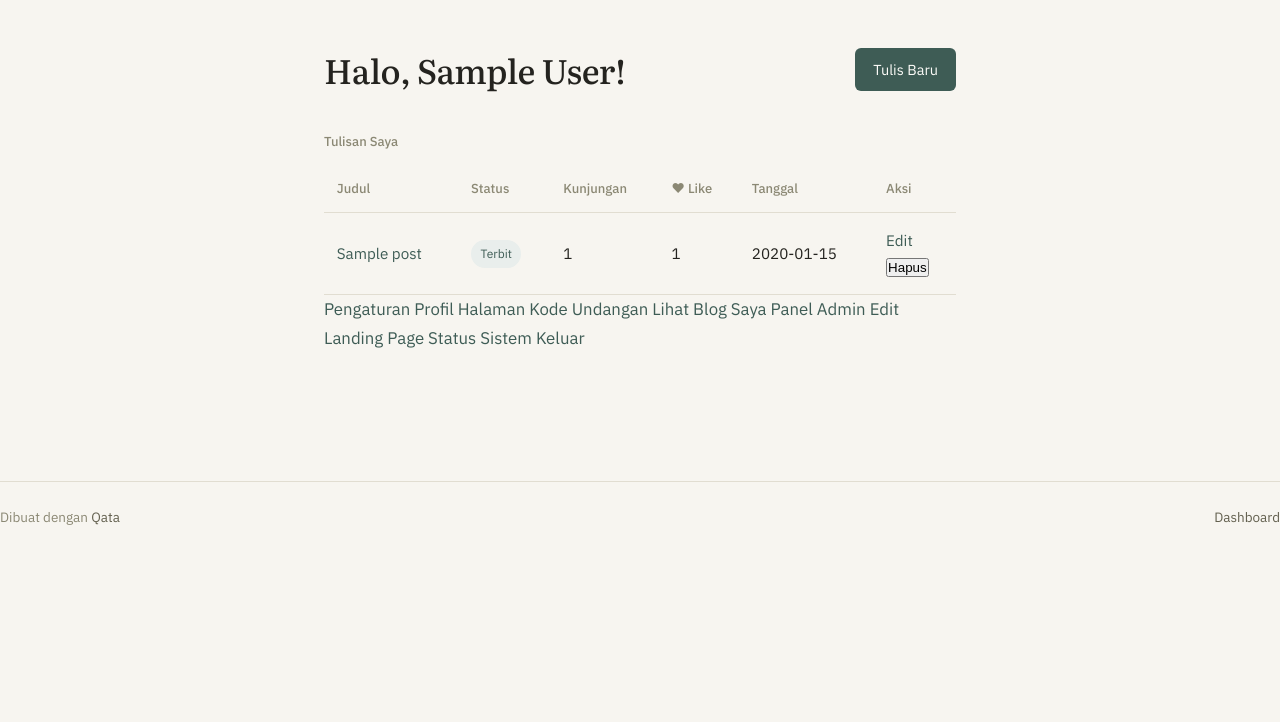
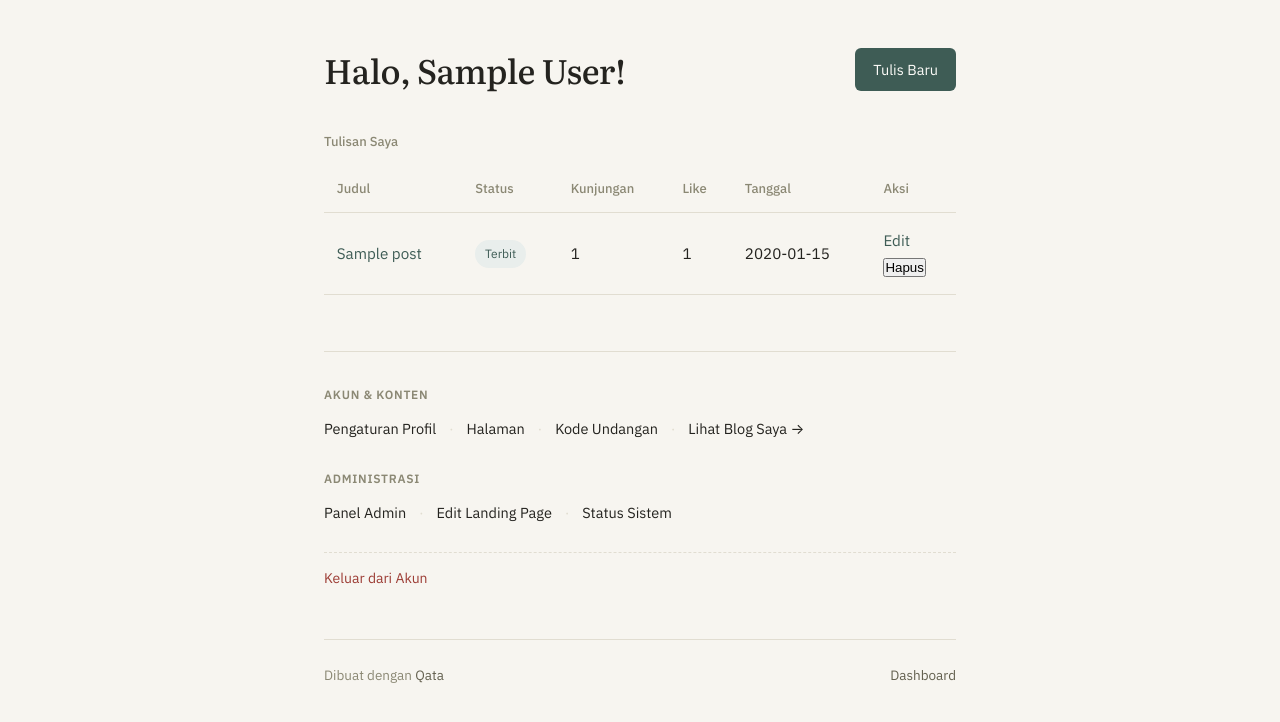
Before and after one commit to andriawekh-droid/qata, a Flask app: page /dashboard/ in a window 1280 px wide. Shown: the top 722 px of the page. Run offline with Flask 3, Linux system fonts and the light colour scheme; a user stored in the database is signed in; tables that the repository leaves empty hold one stand-in row (values such as "Sample post").

Commit message:
Rapikan footer, perjelas menu dashboard, pagination 5 tulisan, dan batasi recent & popular ke 3

```diff
--- a/dashboard.py
+++ b/dashboard.py
@@ -52,6 +52,21 @@ def hitung_waktu_baca(content):
 @login_required
 def index():
     db = get_db()
+
+    # Pagination: 5 tulisan per halaman
+    page = request.args.get('page', 1, type=int)
+    if page < 1:
+        page = 1
+    per_page = 5
+
+    total_row = db.execute(
+        'SELECT COUNT(*) as total FROM posts WHERE user_id = ?',
+        (current_user.id,)
+    ).fetchone()
+    total_posts = total_row['total'] if total_row else 0
+    total_pages = max(1, (total_posts + per_page - 1) // per_page)
+    offset = (page - 1) * per_page
+
     posts = db.execute(
         '''SELECT p.*,
            COUNT(DISTINCT pv.id) as view_count,
@@ -61,10 +76,18 @@ def index():
            LEFT JOIN likes l ON p.id = l.post_id
            WHERE p.user_id = ?
            GROUP BY p.id
-           ORDER BY p.created_at DESC''',
-        (current_user.id,)
+           ORDER BY p.created_at DESC
+           LIMIT ? OFFSET ?''',
+        (current_user.id, per_page, offset)
     ).fetchall()
-    return render_template('dashboard/index.html', posts=posts)
+
+    return render_template(
+        'dashboard/index.html',
+        posts=posts,
+        page=page,
+        total_pages=total_pages,
+        total_posts=total_posts
+    )
 
 @dashboard_bp.route('/tulisan/baru', methods=['GET', 'POST'])
 @login_required
--- a/static/style.css
+++ b/static/style.css
@@ -848,3 +848,126 @@ article.post-full h1,
 .sistem-bar { height: 4px; background: var(--line); border-radius: 2px; overflow: hidden; }
 .sistem-bar-fill { height: 100%; background: var(--accent); border-radius: 2px; }
 .sistem-bar-warn { background: var(--danger); }
+
+/* Pagination Dashboard */
+.pagination {
+    display: flex;
+    justify-content: space-between;
+    align-items: center;
+    margin-top: 1.75rem;
+    padding-top: 1.25rem;
+    border-top: 1px solid var(--line);
+    font-size: 13.5px;
+    font-family: "IBM Plex Sans", sans-serif;
+}
+
+.btn-page {
+    display: inline-flex;
+    align-items: center;
+    padding: 6px 14px;
+    border-radius: 6px;
+    border: 1px solid var(--line);
+    background: var(--paper-raised);
+    color: var(--ink-soft);
+    text-decoration: none;
+    transition: all 0.15s ease;
+}
+
+.btn-page:hover:not(.disabled) {
+    border-color: var(--accent);
+    color: var(--accent);
+    text-decoration: none;
+}
+
+.btn-page.disabled {
+    opacity: 0.4;
+    cursor: not-allowed;
+    border-color: var(--line);
+    color: var(--ink-faint);
+}
+
+.page-info {
+    color: var(--ink-faint);
+    font-size: 13px;
+}
+
+/* Dashboard Menu - Rapi, Berkelompok, & Jelas */
+.dashboard-menu {
+    margin-top: 3.5rem;
+    padding-top: 2rem;
+    border-top: 1px solid var(--line);
+    display: flex;
+    flex-direction: column;
+    gap: 1.5rem;
+}
+
+.dashboard-menu-group {
+    display: flex;
+    flex-direction: column;
+    gap: 0.5rem;
+}
+
+.dashboard-menu-heading {
+    font-size: 12px;
+    text-transform: uppercase;
+    letter-spacing: 0.06em;
+    color: var(--ink-faint);
+    font-weight: 600;
+}
+
+.dashboard-menu-links {
+    display: flex;
+    flex-wrap: wrap;
+    align-items: center;
+    gap: 0.6rem 0.8rem;
+    font-size: 14.5px;
+}
+
+.dashboard-menu-links a {
+    color: var(--ink);
+    text-decoration: none;
+    padding: 3px 0;
+    transition: color 0.15s ease;
+}
+
+.dashboard-menu-links a:hover {
+    color: var(--accent);
+    text-decoration: underline;
+    text-underline-offset: 3px;
+}
+
+.menu-divider {
+    color: var(--line);
+    user-select: none;
+}
+
+.dashboard-menu-footer {
+    padding-top: 0.8rem;
+    border-top: 1px dashed var(--line);
+}
+
+.logout-link {
+    color: var(--danger) !important;
+    font-size: 14px;
+    text-decoration: none;
+    align-self: flex-start;
+}
+
+.logout-link:hover {
+    text-decoration: underline;
+}
+
+@media (max-width: 560px) {
+    .dashboard-menu-links {
+        flex-direction: column;
+        align-items: flex-start;
+        gap: 0.5rem;
+    }
+    .menu-divider {
+        display: none;
+    }
+    .pagination {
+        flex-direction: column;
+        gap: 0.8rem;
+    }
+}
--- a/templates/base.html
+++ b/templates/base.html
@@ -4,7 +4,7 @@
     <meta charset="UTF-8">
     <meta name="viewport" content="width=device-width, initial-scale=1.0">
     <title>{% block title %}Qata{% endblock %}</title>
-    <link rel="stylesheet" href="{{ url_for('static', filename='style.css') }}?v=8">
+    <link rel="stylesheet" href="{{ url_for('static', filename='style.css') }}?v=9">
     <link rel="icon" href="{{ url_for('static', filename='favicon.ico') }}" type="image/x-icon">
 </head>
 <body>
@@ -17,7 +17,6 @@
             {% endif %}
         {% endwith %}
         {% block content %}{% endblock %}
-    </main>
 
         <footer class="footer">
             <span class="footer-left">Dibuat dengan <a href="{{ url_for('public.index') }}">Qata</a></span>
@@ -25,5 +24,6 @@
             <a class="footer-right" href="{{ url_for('dashboard.index') }}">Dashboard</a>
             {% endif %}
         </footer>
+    </main>
 </body>
 </html>
--- a/templates/dashboard/index.html
+++ b/templates/dashboard/index.html
@@ -17,7 +17,7 @@
                     <th>Judul</th>
                     <th>Status</th>
                     <th>Kunjungan</th>
-                    <th>♥ Like</th>
+                    <th>Like</th>
                     <th>Tanggal</th>
                     <th>Aksi</th>
                 </tr>
@@ -53,21 +53,58 @@
             {% endfor %}
             </tbody>
         </table>
+
+        {% if total_pages > 1 %}
+        <div class="pagination">
+            {% if page > 1 %}
+                <a href="{{ url_for('dashboard.index', page=page-1) }}" class="btn-page">&larr; Sebelumnya</a>
+            {% else %}
+                <span class="btn-page disabled">&larr; Sebelumnya</span>
+            {% endif %}
+
+            <span class="page-info">Halaman {{ page }} dari {{ total_pages }}</span>
+
+            {% if page < total_pages %}
+                <a href="{{ url_for('dashboard.index', page=page+1) }}" class="btn-page">Berikutnya &rarr;</a>
+            {% else %}
+                <span class="btn-page disabled">Berikutnya &rarr;</span>
+            {% endif %}
+        </div>
+        {% endif %}
     {% else %}
         <p class="empty-state">Belum ada tulisan. <a href="{{ url_for('dashboard.new_post') }}">Mulai menulis sekarang</a>.</p>
     {% endif %}
 </section>
 
-<section class="dashboard-nav">
+<nav class="dashboard-menu" aria-label="Menu Dashboard">
+    <div class="dashboard-menu-group">
+        <span class="dashboard-menu-heading">Akun & Konten</span>
+        <div class="dashboard-menu-links">
             <a href="{{ url_for('dashboard.profile') }}">Pengaturan Profil</a>
+            <span class="menu-divider">&middot;</span>
             <a href="{{ url_for('dashboard.pages') }}">Halaman</a>
+            <span class="menu-divider">&middot;</span>
             <a href="{{ url_for('dashboard.invite_codes') }}">Kode Undangan</a>
-    <a href="{{ url_for('public.user_blog', username=current_user.username) }}">Lihat Blog Saya</a>
+            <span class="menu-divider">&middot;</span>
+            <a href="{{ url_for('public.user_blog', username=current_user.username) }}" target="_blank">Lihat Blog Saya &rarr;</a>
+        </div>
+    </div>
+
     {% if current_user.is_admin %}
+    <div class="dashboard-menu-group">
+        <span class="dashboard-menu-heading">Administrasi</span>
+        <div class="dashboard-menu-links">
             <a href="{{ url_for('dashboard.admin_index') }}">Panel Admin</a>
+            <span class="menu-divider">&middot;</span>
             <a href="{{ url_for('dashboard.admin_landing') }}">Edit Landing Page</a>
+            <span class="menu-divider">&middot;</span>
             <a href="{{ url_for('dashboard.sistem') }}">Status Sistem</a>
+        </div>
+    </div>
     {% endif %}
-    <a href="{{ url_for('auth.logout') }}">Keluar</a>
-</section>
+
+    <div class="dashboard-menu-group dashboard-menu-footer">
+        <a href="{{ url_for('auth.logout') }}" class="logout-link">Keluar dari Akun</a>
+    </div>
+</nav>
 {% endblock %}
```
Also changed, not shown: public.py (+8 -8 lines), templates/landing.html (+8 -8 lines). Lines whose indentation alone changed are shown as unchanged.
